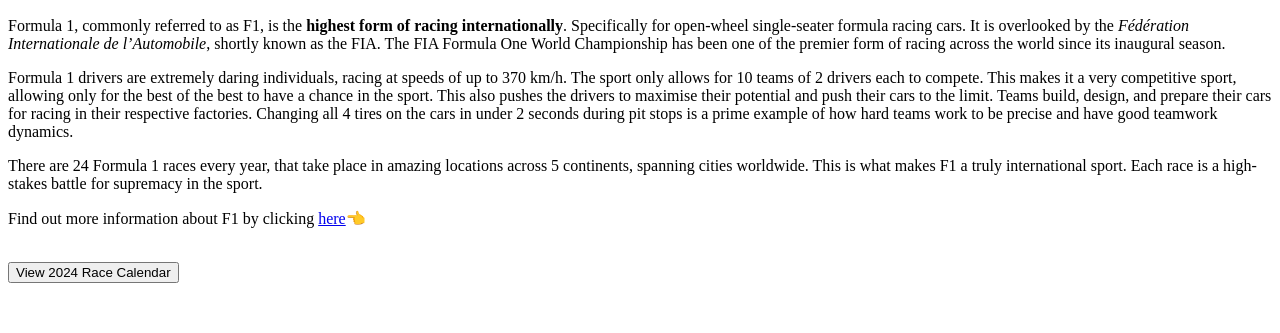
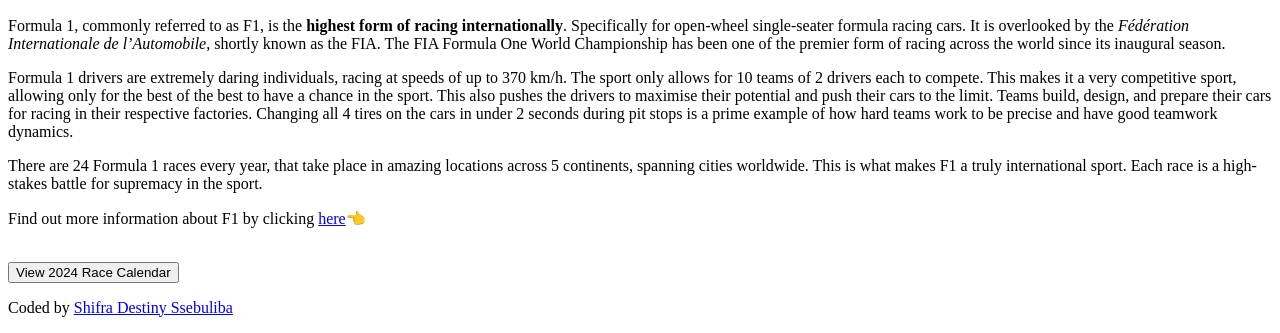
Before and after one commit to shifradestiny/f1-intro-webpage, a plain HTML site: page index.html in a window 1280 px wide. Shown: the part 802-1135 px from the top of the page. Before the commit the page ends 1093 px from the top, so only its background shows below. Drawn offline with Linux system fonts and the light colour scheme.

Commit message:
Added personal details

```diff
--- a/index.html
+++ b/index.html
@@ -72,6 +72,16 @@
       <br />
       <button>View 2024 Race Calendar</button>
       <br />
+
+      <p class="author">
+        Coded by
+        <a
+          href="https://www.linkedin.com/in/shifra-destiny-ssebuliba/"
+          target="_blank"
+          class="details"
+          >Shifra Destiny Ssebuliba
+        </a>
+      </p>
     </div>
   </body>
 </html>
```
